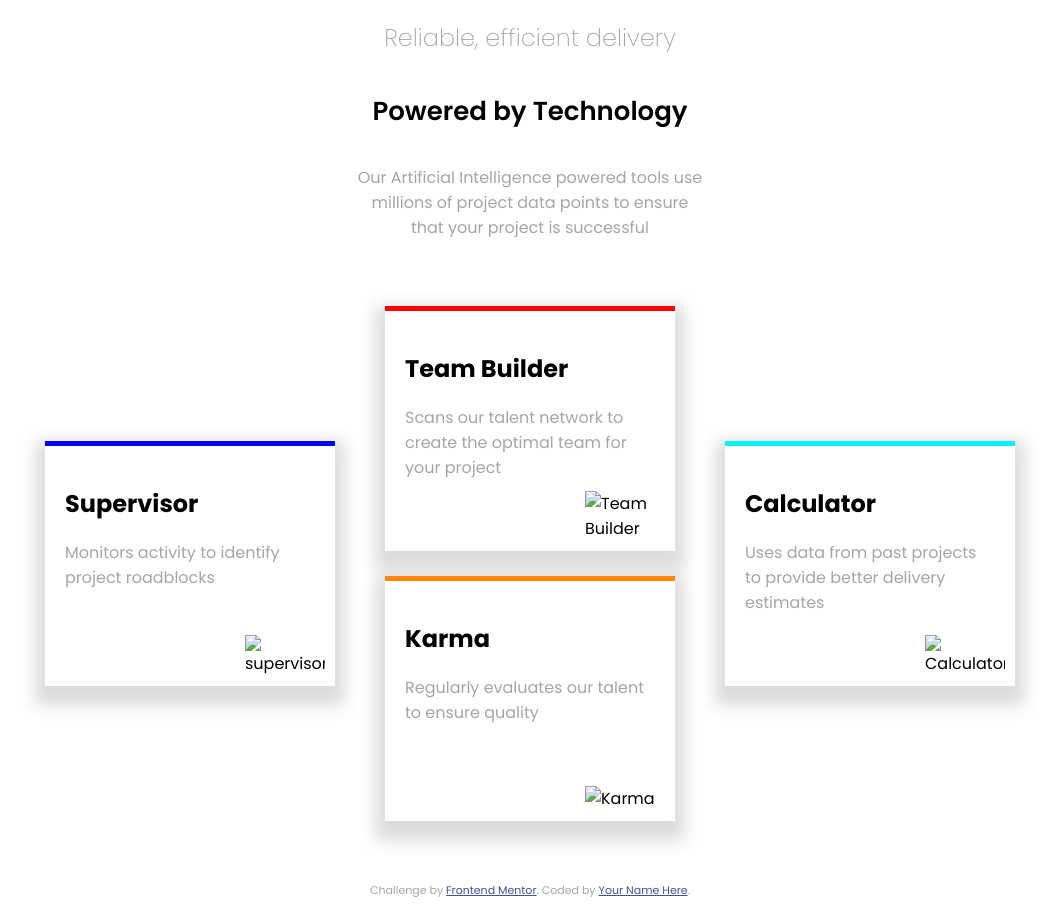
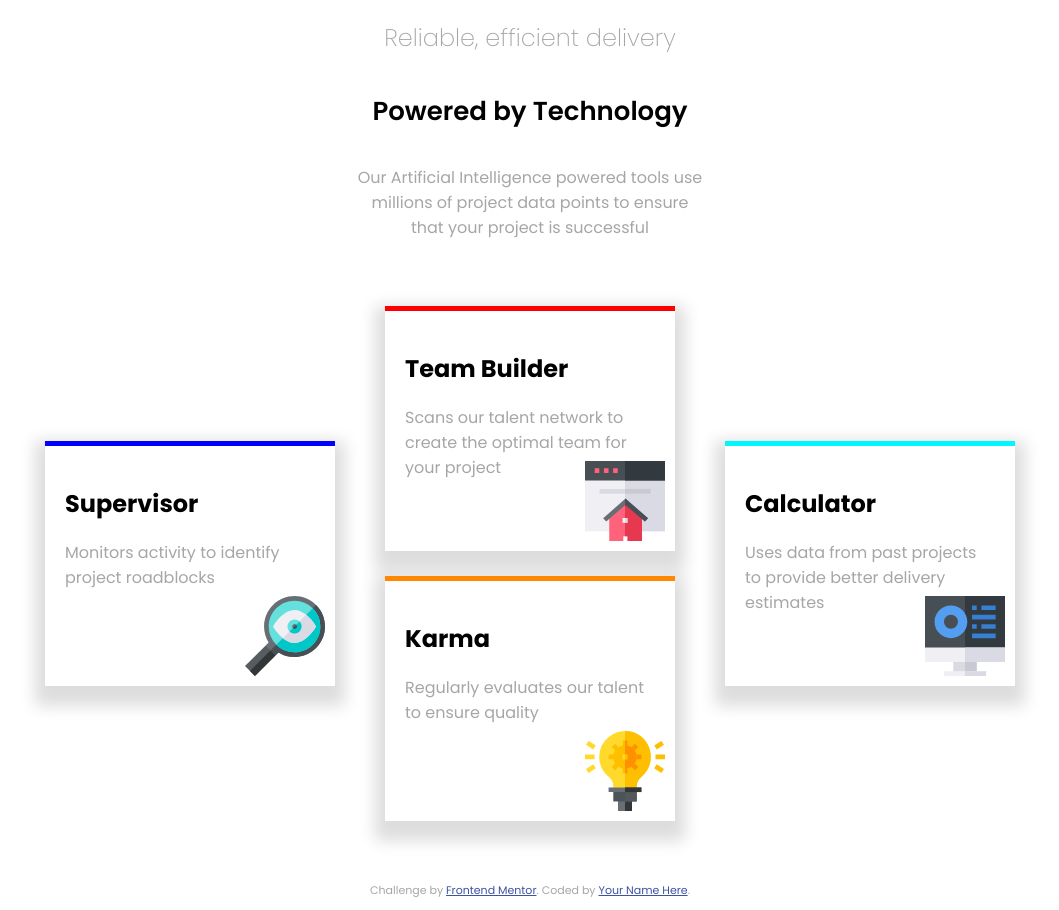
Before and after one commit to m-maher97/Four-card-feature-section1, a plain HTML site: page index.html in a window 1280 px wide. Shown: the whole page, without its empty margins (110-1169 px from the left). Drawn offline with Linux system fonts and the light colour scheme.

Commit message:
Update index.html

```diff
--- a/index.html
+++ b/index.html
@@ -4,7 +4,7 @@
   <meta charset="UTF-8">
   <meta name="viewport" content="width=device-width, initial-scale=1.0"> <!-- displays site properly based on user's device -->
 
-  <link rel="icon" type="image/png" sizes="32x32" href=".images/favicon-32x32.png">
+  <link rel="icon" type="image/png" sizes="32x32" href="favicon-32x32.png">
   <link rel="stylesheet" href="style.css">
   <title>Frontend Mentor | Four card feature section</title>
   <link rel="preconnect" href="https://fonts.googleapis.com">
@@ -37,7 +37,7 @@
       <p>
         Monitors activity to identify project roadblocks
       </p>
-      <img src="images/icon-supervisor.svg" alt="supervisor">
+      <img src="icon-supervisor.svg" alt="supervisor">
     </div>
     <div class="col2">
       <div class="TeamBuilder">
@@ -47,7 +47,7 @@
         <p>
         Scans our talent network to create the optimal team for your project
         </p>
-        <img src="images/icon-team-builder.svg" alt="Team Builder">
+        <img src="icon-team-builder.svg" alt="Team Builder">
       </div>
       <div class="Karma">
         <h2>
@@ -56,7 +56,7 @@
           <p>
             Regularly evaluates our talent to ensure quality
           </p>
-          <img src="images/icon-karma.svg" alt="Karma">
+          <img src="icon-karma.svg" alt="Karma">
      </div>
     </div>
       <div class="col3">
@@ -66,7 +66,7 @@
           <p>
             Uses data from past projects to provide better delivery estimates
           </p>
-          <img src="images/icon-calculator.svg" alt="Calculator">
+          <img src="icon-calculator.svg" alt="Calculator">
       </div>
 
     </div>
```
